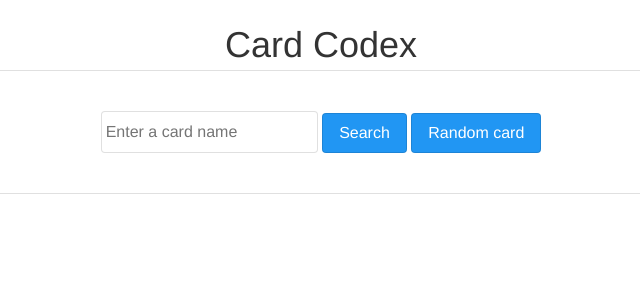
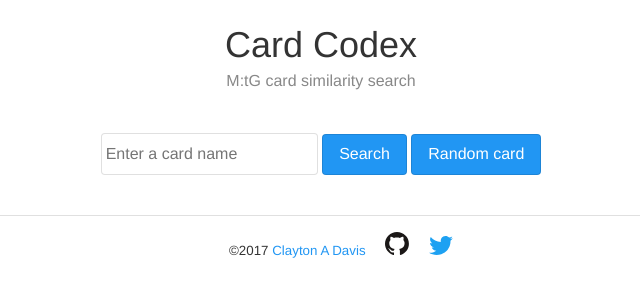
Before and after one commit to clayadavis/card_codex, a Flask app: page / in a window 1280 px wide. Shown: the top 300 px of the page, without its empty margins (319-959 px from the left). Run offline with Flask 2, Linux system fonts and the light colour scheme; parts of the project's set-up code (start-up, migrations or seed data) failed here and were passed over.

Commit message:
Add subtitle and footer

```diff
--- a/webapp/templates/home.html
+++ b/webapp/templates/home.html
@@ -2,6 +2,13 @@
 {% block head %}
 <link rel=stylesheet type=text/css href="{{ url_for('static', filename='vendor/awesomplete/awesomplete.css') }}">
 <style>
+  .title-box h1{
+    border: 0;
+    margin-bottom: 0;
+  }
+  .subtitle{
+    color: #888;
+  }
   .title-box, .search-bar, .pager{
     text-align: center;
     margin-bottom: 40px;
@@ -23,6 +30,7 @@
 {% block body %}
 <div class="title-box">
   <h1>Card Codex</h1>
+  <p class="subtitle">M:tG card similarity search</p>
 </div>
 <div class="search-bar">
   <form action="/" method="get">
--- a/webapp/templates/layout.html
+++ b/webapp/templates/layout.html
@@ -1,12 +1,44 @@
 <!doctype html>
 <title>Card Codex</title>
 <link rel=stylesheet type=text/css href="{{ url_for('static', filename='vendor/marx.min.css') }}">
+<style>
+  .social{
+    font-size: smaller;
+    margin: 8px;
+    display: inline;
+  }
+  .social:hover .img-link{
+    text-decoration: none;
+    opacity: 0.5;
+  }
+  .social-logo{
+    max-height: 24px;
+    max-width: 24px;
+  }
+</style>
 {# <link rel=stylesheet type=text/css href="{{ url_for('static', filename='style.css') }}"> #}
 {% block head %}{% endblock %}
 <body>
   {% block body %}{% endblock %}
   <footer>
-    {% block footer %}{% endblock %}
+    {% block footer %}
+    <ul>
+      <li class="social">
+        &copy;2017
+        <a href="//www.clayadavis.net">Clayton A Davis</a>
+      </li>
+      <li class="social">
+        <a class="img-link" href="https://github.com/clayadavis/card_codex">
+          <img class="social-logo" src="{{ url_for('static', filename='img/octocat.svg') }}" alt="Fork me on GitHub" />
+        </a>
+      </li>
+      <li class="social">
+        <a class="img-link" href="https://twitter.com/clayadavis">
+          <img class="social-logo" src="{{ url_for('static', filename='img/twitter.svg') }}" alt="@clayadavis on Twitter" />
+        </a>
+      </li>
+    </ul>
+    {% endblock %}
   </footer>
 </body>
 {% block js %}{% endblock %}
```
Also changed, not shown: webapp/static/img/octocat.svg (added), webapp/static/img/twitter.svg (added).
